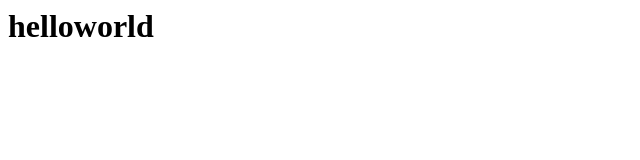
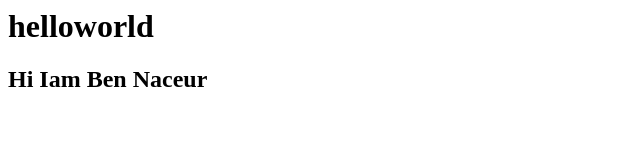
Before and after one commit to lielmr/ala, a plain HTML site: page index.html in a window 1280 px wide. Shown: the whole page, without its empty margins (0-640 px from the left). Drawn offline with Linux system fonts and the light colour scheme.

Commit message:
Update index.html

```diff
--- a/index.html
+++ b/index.html
@@ -1 +1,2 @@
 <h1> helloworld</h1>
+<h2> Hi Iam Ben Naceur</h2>
```
